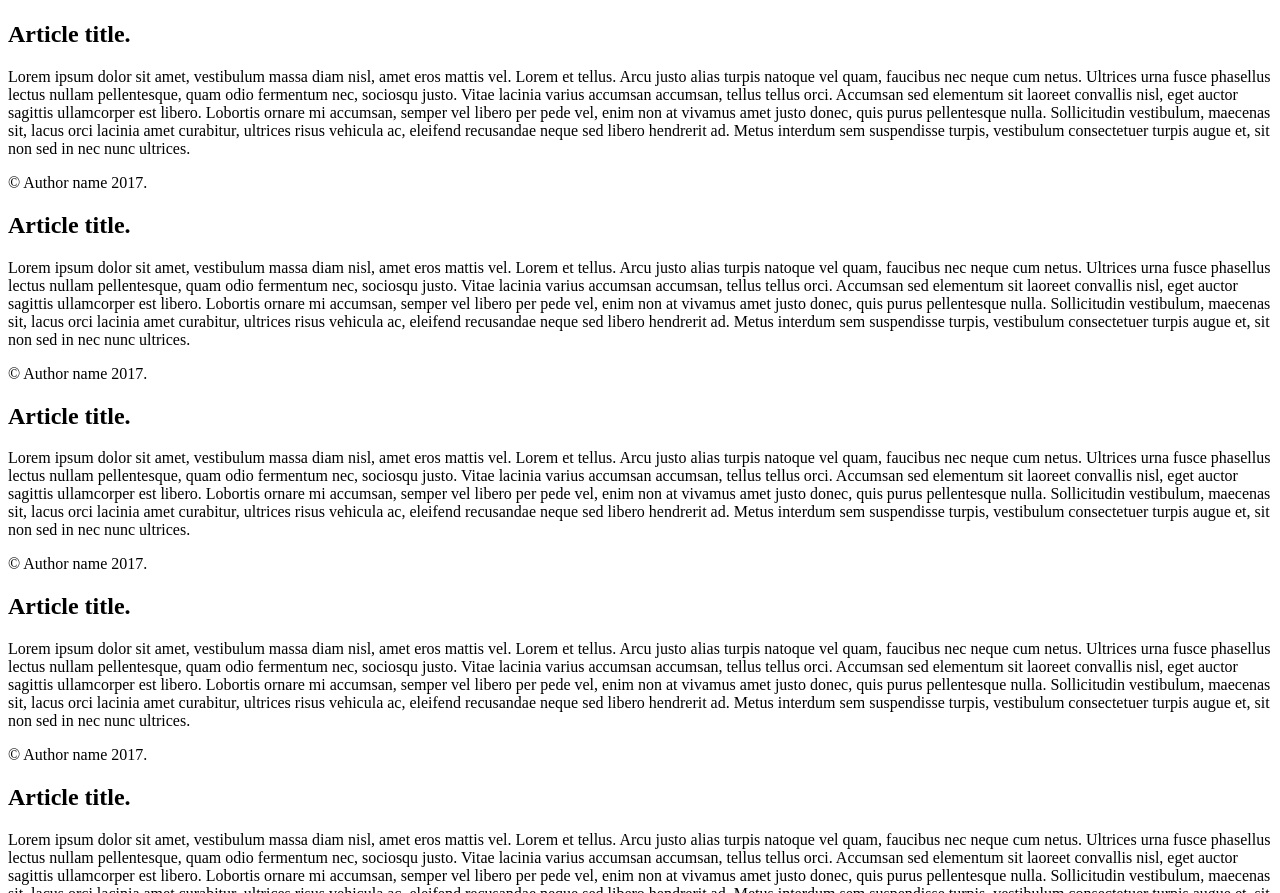
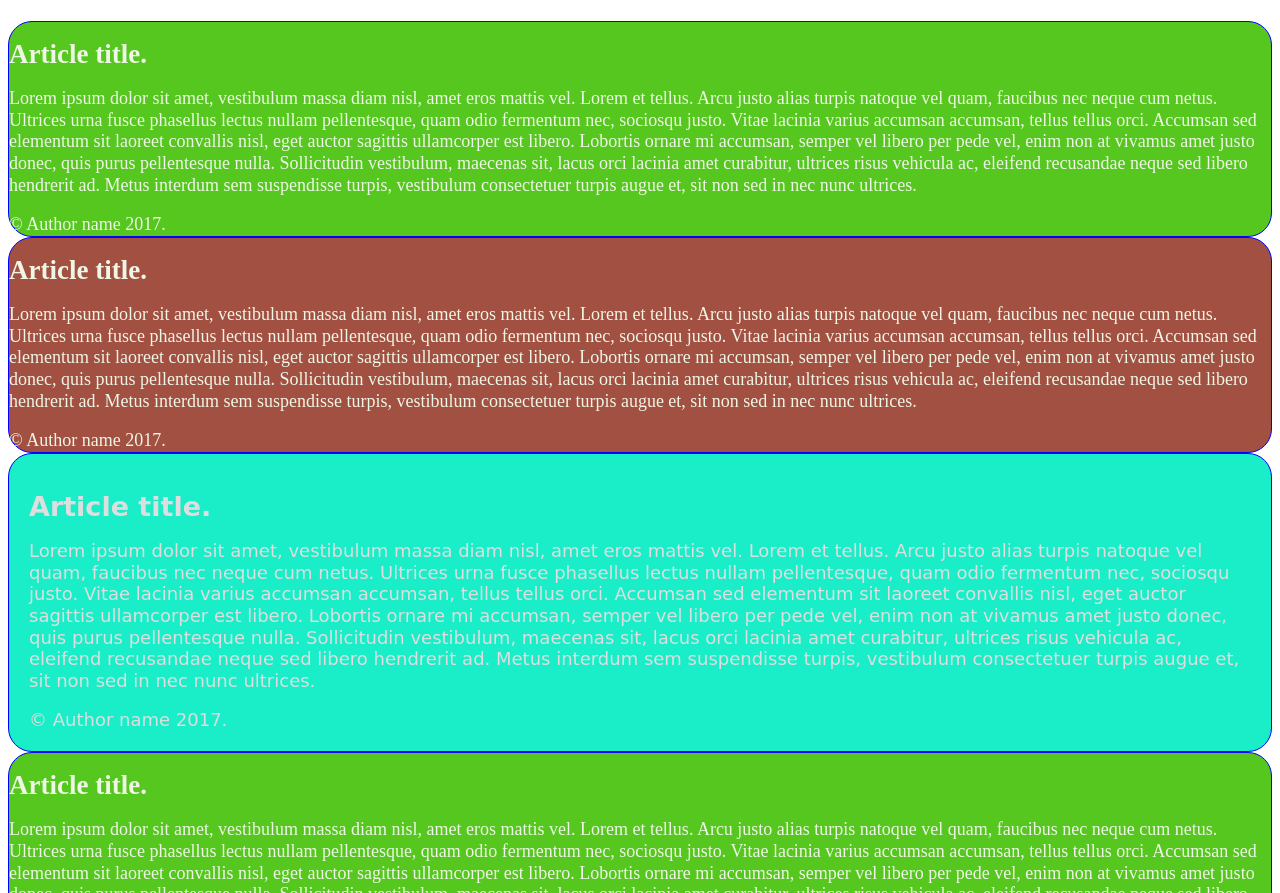
Before and after one commit to MalcolmFord/the-static-web, a plain HTML site: page articles/index.html in a window 1280 px wide. Shown: the part 59-952 px from the top of the page. Drawn offline with Linux system fonts and the light colour scheme.

Commit message:
This is just an updated version

```diff
--- a/articles/style.css
+++ b/articles/style.css
@@ -1,44 +1,50 @@
-article1{
-  background color:rgb(85, 199, 31);
+#article1{
+  background-color:rgb(85, 199, 31);
   font-family: times-new-roman;
   font-size: 18px;
   color: rgb(238, 246, 230);
   line-height: 1.2em;
   padding: none;
+  border-radius: 24px;
+  border: blue solid 1px;
 }
-
-article2{
-  background color
-  font family
-  font size
-  font color
-  line height
-  padding value
+#article2{
+  background-color:rgb(162, 80, 66);
+  font-family: times-new-roman;
+  font-size: 18px;
+  color: rgb(238, 246, 230);
+  line-height: 1.2em;
+  padding: none;
+  border-radius: 24px;
+  border: blue solid 1px;
 }
-
-article3{
+#article3{
   background-color: rgb(25, 238, 200);
   font-family:cursive;
   font-size: 18px;
   color:rgb(222, 222, 222);
   line-height: 1.2em;
   padding: 20px;
+  border-radius: 24px;
+  border: blue solid 1px;
 }
-
-article4{
-  background color
-  font family
-  font size
-  font color
-  line height
-  padding value
+#article4{
+  background-color:rgb(85, 199, 31);
+  font-family: times-new-roman;
+  font-size: 18px;
+  color: rgb(238, 246, 230);
+  line-height: 1.2em;
+  padding: none;
+  border-radius: 24px;
+  border: blue solid 1px;
 }
-
-article5{
-  background color
-  font family
-  font size
-  font color
-  line height
-  padding value
+#article5{
+  background-color:rgb(85, 199, 31);
+  font-family: times-new-roman;
+  font-size: 18px;
+  color: rgb(238, 246, 230);
+  line-height: 1.2em;
+  padding: none;
+  border-radius: 24px;
+  border: blue solid 1px;
 }
```
